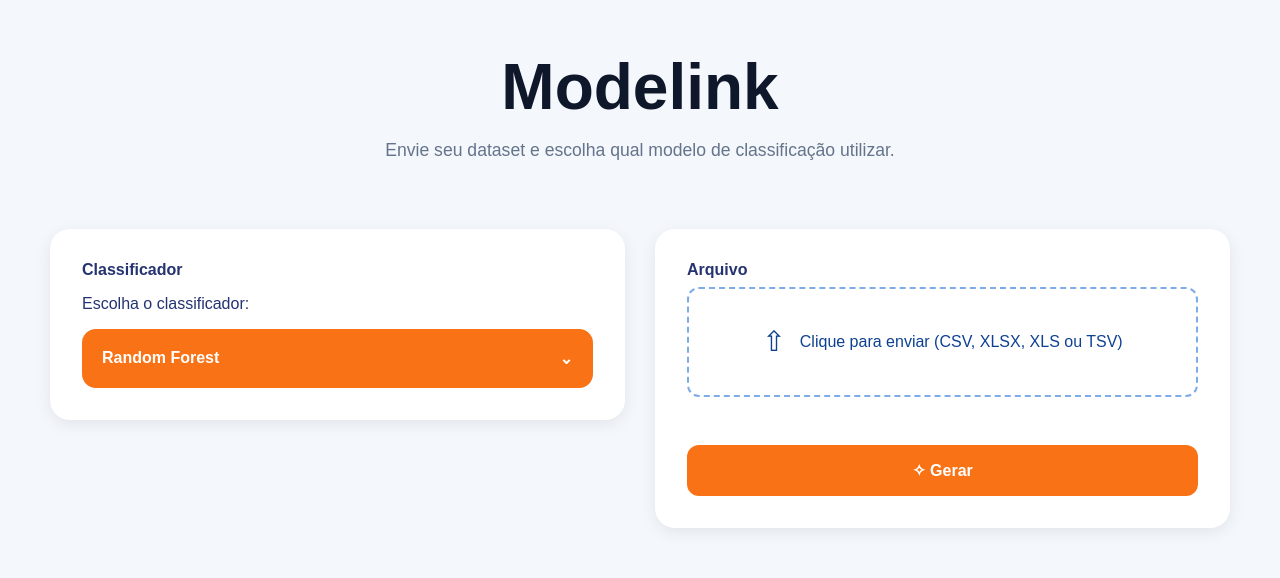
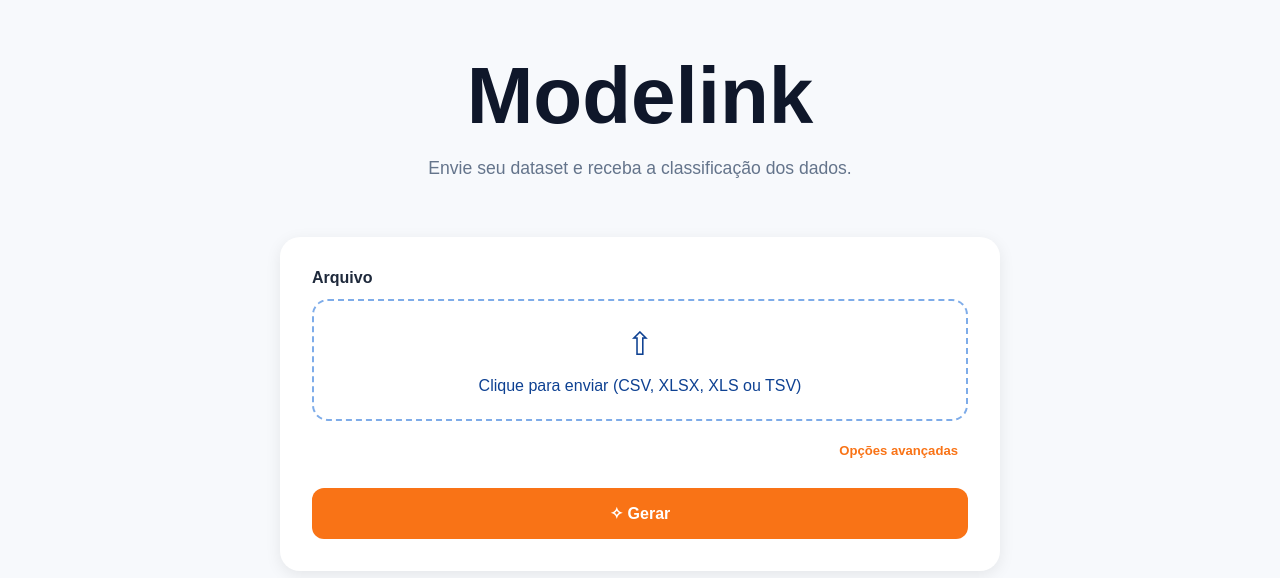
Before and after one commit to KevinLuisLima/modelink, a React (Vite) app in the folder frontend/: page / in a window 1280 px wide. Shown: the top 578 px of the page. Built offline with nearby package versions, Linux system fonts and the light colour scheme.

Commit message:
adicionando botões de opções avançadas e página simples de resultados.

```diff
--- a/frontend/src/pages/land/App.css
+++ b/frontend/src/pages/land/App.css
@@ -5,62 +5,159 @@
 body {
   margin: 0;
   font-family: Arial, Helvetica, sans-serif;
-  background: #ffffff;
+  background: #f4f7fb;
   color: #253371;
-}
-
-.page {
-  min-height: 100vh;
-  padding: 20px;
 }
 
 .landing-page {
   width: 100%;
   min-height: 100vh;
-  background: #f4f7fb;
-  padding: 50px;
+
+  padding: 50px 20px;
+
+  display: flex;
+  flex-direction: column;
+  align-items: center;
 }
 
 .hero-section {
   width: 100%;
-  display: flex;
-  flex-direction: column;
-  align-items: center;
   text-align: center;
-  margin-bottom: 50px;
+
+  margin-bottom: 40px;
 }
 
 .hero-section h1 {
-  font-size: 4rem;
   margin: 0;
+
+  font-size: clamp(3rem, 7vw, 5rem);
+
   color: #0f172a;
-}
-
-.hero-section h2 {
-  font-size: 2rem;
-  margin-top: 10px;
-  color: #334155;
 }
 
 .hero-section p {
   margin-top: 16px;
+
   font-size: 1.1rem;
+
   color: #64748b;
 }
 
 .content-section {
   width: 100%;
-  display: grid;
-  grid-template-columns: 1fr 1fr;
-  gap: 30px;
-  align-items: start;
+
+  display: flex;
+  justify-content: center;
+}
+
+.single-card .upload-card {
+  width: 100%;
+  max-width: 720px;
 }
 
 .upload-card {
   background: white;
+
   padding: 32px;
+
   border-radius: 20px;
-  box-shadow: 0 4px 16px rgba(0,0,0,0.08);
+
+  box-shadow: 0 4px 16px rgba(0, 0, 0, 0.08);
+}
+
+.label {
+  display: block;
+
+  margin-bottom: 12px;
+
+  font-size: 1rem;
+  font-weight: 700;
+
+  color: #1e293b;
+}
+
+.upload-area {
+  width: 100%;
+  min-height: 120px;
+
+  border: 2px dashed #7eace9;
+  border-radius: 16px;
+
+  background: #ffffff;
+
+  display: flex;
+  flex-direction: column;
+  align-items: center;
+  justify-content: center;
+
+  gap: 14px;
+
+  padding: 24px;
+
+  cursor: pointer;
+
+  transition: 0.2s;
+
+  text-align: center;
+
+  color: #0e4192;
+}
+
+.upload-area:hover {
+  border-color: #f97316;
+}
+
+.upload-area input {
+  display: none;
+}
+
+.upload-icon {
+  font-size: 2rem;
+}
+
+.advanced-button {
+  margin-top: 16px;
+  margin-left: auto;
+
+  display: flex;
+
+  border: none;
+
+  background: transparent;
+
+  color: #f97316;
+
+  padding: 6px 10px;
+
+  border-radius: 8px;
+
+  font-size: 0.82rem;
+  font-weight: 700;
+
+  cursor: pointer;
+
+  transition: 0.2s;
+}
+
+.advanced-button:hover {
+  background: #fff7ed;
+}
+
+.advanced-button:hover {
+  background: #fff7ed;
+}
+
+.advanced-box {
+  margin-top: 24px;
+}
+
+.classifier-title {
+  margin: 0 0 14px 0;
+
+  font-size: 1.1rem;
+  font-weight: 700;
+
+  color: #1e293b;
 }
 
 .custom-select {
@@ -70,38 +167,63 @@
 
 .custom-select-button {
   width: 100%;
+
   padding: 18px;
+
   border-radius: 14px;
+
   border: 2px solid #f97316;
+
   background: #f97316;
   color: white;
+
   font-size: 1rem;
   font-weight: 700;
+
   cursor: pointer;
 
   display: flex;
   justify-content: space-between;
   align-items: center;
+
+  transition: 0.2s;
+}
+
+.custom-select-button:hover {
+  background: #ea580c;
 }
 
 .custom-select-list {
   position: absolute;
+
   width: 100%;
+
   margin-top: 8px;
   padding: 8px;
+
   list-style: none;
+
   background: white;
+
   border-radius: 14px;
+
   box-shadow: 0 8px 20px rgba(15, 23, 42, 0.15);
+
   z-index: 10;
 }
 
 .custom-select-item {
   padding: 14px 16px;
+
   border-radius: 10px;
+
   color: #0f172a;
+
   font-weight: 600;
+
   cursor: pointer;
+
+  transition: 0.2s;
 }
 
 .custom-select-item:hover {
@@ -117,7 +239,6 @@
   border: none;
 
   background: #f97316;
-
   color: white;
 
   padding: 16px;
@@ -136,13 +257,28 @@
   background: #ea580c;
 }
 
-@media (max-width: 1000px) {
+.generate-button:disabled {
+  opacity: 0.7;
+  cursor: not-allowed;
+}
 
-  .content-section {
-    grid-template-columns: 1fr;
+.message {
+  margin-top: 16px;
+
+  text-align: center;
+
+  font-weight: 600;
+
+  color: #dc2626;
+}
+
+@media (max-width: 768px) {
+
+  .landing-page {
+    padding: 24px;
   }
 
-  .landing-page {
+  .upload-card {
     padding: 24px;
   }
 
@@ -150,140 +286,7 @@
     font-size: 3rem;
   }
 
-  .hero-section h2 {
-    font-size: 1.5rem;
+  .hero-section p {
+    font-size: 1rem;
   }
 }
-
-.hero {
-  max-width: 950px;
-  margin: 0 auto 60px;
-  text-align: center;
-}
-
-.hero h1 {
-  margin: 0;
-  font-size: clamp(2.2rem, 6vw, 4rem);
-  line-height: 1.1;
-  font-weight: 800;
-}
-
-.hero p {
-  max-width: 700px;
-  margin: 16px auto 0;
-  font-size: clamp(1rem, 2vw, 1.25rem);
-  line-height: 1.5;
-  color: #7a7a7b;
-}
-
-.card {
-  width: 100%;
-  max-width: 1120px;
-  margin: 0 auto;
-  padding: 32px;
-  border: 1px solid #dce3ee;
-  border-radius: 16px;
-  box-shadow: 0 2px 8px rgba(15, 23, 42, 0.12);
-}
-
-.label {
-  display: block;
-  margin-bottom: 8px;
-  font-weight: 700;
-  font-size: 1rem;
-}
-
-.upload-area {
-  height: 110px;
-  border: 2px dashed #7eace9;
-  border-radius: 12px;
-  background: #ffffff;
-  display: flex;
-  align-items: center;
-  justify-content: center;
-  gap: 14px;
-  color: #0e4192;
-  cursor: pointer;
-  margin-bottom: 24px;
-  text-align: center;
-  padding: 20px;
-}
-
-.upload-area input {
-  display: none;
-}
-
-.upload-icon {
-  font-size: 28px;
-}
-
-.form-grid {
-  display: grid;
-  grid-template-columns: 1fr 1fr;
-  gap: 20px;
-}
-
-
-.input,
-.textarea {
-  width: 100%;
-  border: 1px solid #04275f;
-  border-radius: 10px;
-  padding: 14px;
-  font-size: 1rem;
-  font-family:monospace;
-  color: #273245;
-  box-shadow: 0 2px 6px rgba(15, 23, 42, 0.1);
-}
-
-.textarea {
-  min-height: 98px;
-  resize: vertical;
-}
-
-small {
-  display: block;
-  margin-top: 8px;
-  color: #7a7a7b;
-}
-
-.button {
-  width: 100%;
-  margin-top: 24px;
-  padding: 14px;
-  border: none;
-  border-radius: 9px;
-  background: #e48f16;
-  color: white;
-  font-size: 1rem;
-  font-weight: 700;
-  cursor: pointer;
-}
-
-.button:hover {
-  background: #a87103;
-}
-
-@media (max-width: 768px) {
-  .page {
-    padding: 16px;
-  }
-
-  .hero {
-    margin-bottom: 32px;
-  }
-
-  .card {
-    padding: 20px;
-  }
-
-  .form-grid {
-    grid-template-columns: 1fr;
-  }
-
-  .upload-area {
-    height: auto;
-    min-height: 100px;
-    flex-direction: column;
-  }
-}
--- a/frontend/src/pages/land/App.jsx
+++ b/frontend/src/pages/land/App.jsx
@@ -4,11 +4,15 @@
 
 function App() {
   const navigate = useNavigate();
+
   const [arquivo, setArquivo] = useState(null);
   const [mensagem, setMensagem] = useState("");
   const [carregando, setCarregando] = useState(false);
-  const [classificador, setClassificador] = useState("randomforest")
+
+  const [classificador, setClassificador] = useState("decisiontree");
   const [menuAberto, setMenuAberto] = useState(false);
+  const [mostrarAvancado, setMostrarAvancado] = useState(false);
+
   const classificadores = [
     { value: "randomforest", label: "Random Forest" },
     { value: "svm", label: "SVM" },
@@ -24,6 +28,7 @@
 
     const formData = new FormData();
     formData.append("file", arquivo);
+    formData.append("classifier", classificador);
 
     try {
       setCarregando(true);
@@ -39,8 +44,6 @@
       }
 
       const data = await response.json();
-      console.log(data);
-
       navigate(`/workspace/${data.dataset_id}`);
     } catch (error) {
       console.error(error);
@@ -52,31 +55,62 @@
 
   return (
     <main className="landing-page">
-
       <section className="hero-section">
-
         <h1>Modelink</h1>
 
         <p>
-        Envie seu dataset e escolha qual modelo
-        de classificação utilizar.
+          Envie seu dataset e receba a classificação dos dados.
         </p>
-
       </section>
 
-    <section className="content-section">
-      <div className="upload-card classifier-card">
-        <label className="label">Classificador</label>
-        <p>
-          Escolha o classificador:
-        </p>
+      <section className="content-section single-card">
+        <div className="upload-card">
+          <label className="label">Arquivo</label>
+
+          <label className="upload-area">
+            <input
+              type="file"
+              accept=".csv,.xlsx,.xls,.tsv"
+              onChange={(e) => setArquivo(e.target.files[0])}
+            />
+
+            <span className="upload-icon">⇧</span>
+
+            <span>
+              {arquivo
+                ? arquivo.name
+                : "Clique para enviar (CSV, XLSX, XLS ou TSV)"}
+            </span>
+          </label>
+
+          <button
+            type="button"
+            className="advanced-button"
+            onClick={() => setMostrarAvancado(!mostrarAvancado)}
+          >
+            {mostrarAvancado
+              ? "Ocultar opções avançadas"
+              : "Opções avançadas"}
+          </button>
+
+          {mostrarAvancado && (
+            <div className="advanced-box">
+              <h3 className="classifier-title">
+                Escolha o classificador
+              </h3>
+
               <div className="custom-select">
                 <button
                   type="button"
                   className="custom-select-button"
                   onClick={() => setMenuAberto(!menuAberto)}
                 >
-            {classificadores.find((c) => c.value === classificador)?.label}
+                  {
+                    classificadores.find(
+                      (c) => c.value === classificador
+                    )?.label
+                  }
+
                   <span>⌄</span>
                 </button>
 
@@ -98,34 +132,7 @@
                 )}
               </div>
             </div>
-
-      <div className="upload-card">
-
-        <label className="label">
-          Arquivo
-        </label>
-
-        <label className="upload-area">
-
-          <input
-            type="file"
-            accept=".csv,.xlsx,.xls,.tsv"
-            onChange={(e) =>
-              setArquivo(e.target.files[0])
-            }
-          />
-
-          <span className="upload-icon">
-            ⇧
-          </span>
-
-          <span>
-            {arquivo
-              ? arquivo.name
-              : "Clique para enviar (CSV, XLSX, XLS ou TSV)"}
-          </span>
-
-        </label>
+          )}
 
           <button
             className="generate-button"
@@ -135,16 +142,9 @@
             ✧ {carregando ? "Gerando..." : "Gerar"}
           </button>
 
-        {mensagem && (
-          <p className="message">
-            {mensagem}
-          </p>
-        )}
-
+          {mensagem && <p className="message">{mensagem}</p>}
         </div>
-
       </section>
-
     </main>
   );
 }
--- /dev/null
+++ b/frontend/src/pages/results/ResultsPage.css
@@ -0,0 +1,73 @@
+.results-page {
+  min-height: 100vh;
+  background: #f4f7fb;
+  display: flex;
+  align-items: center;
+  justify-content: center;
+  padding: 24px;
+}
+
+.results-card {
+  width: 100%;
+  max-width: 720px;
+  background: white;
+  border-radius: 20px;
+  padding: 36px;
+  box-shadow: 0 4px 16px rgba(0, 0, 0, 0.08);
+  text-align: center;
+}
+
+.results-card h1 {
+  margin: 0;
+  color: #0f172a;
+  font-size: 2.4rem;
+}
+
+.results-card p {
+  color: #64748b;
+  margin: 16px 0 28px;
+}
+
+.logout-results-button {
+  position: absolute;
+
+  top: 20px;
+  right: 20px;
+
+  border: none;
+
+  background: #ef4444;
+  color: white;
+
+  padding: 10px 16px;
+
+  border-radius: 10px;
+
+  font-size: 0.9rem;
+  font-weight: 700;
+
+  cursor: pointer;
+
+  transition: 0.2s;
+}
+
+.logout-results-button:hover {
+  background: #dc2626;
+}
+
+.advanced-results-button {
+  margin-left: auto;
+  display: flex;
+  border: none;
+  background: transparent;
+  color: #f97316;
+  padding: 6px 10px;
+  border-radius: 8px;
+  font-size: 0.85rem;
+  font-weight: 700;
+  cursor: pointer;
+}
+
+.advanced-results-button:hover {
+  background: #fff7ed;
+}
--- /dev/null
+++ b/frontend/src/pages/results/ResultsPage.jsx
@@ -0,0 +1,38 @@
+import { useParams, useNavigate } from "react-router-dom";
+import "./ResultsPage.css";
+
+function ResultsPage() {
+  const { id } = useParams();
+  const navigate = useNavigate();
+
+  return (
+    <main className="results-page">
+      <section className="results-card">
+        <button
+            className="logout-results-button"
+            onClick={() => navigate("/")}
+        >
+            Sair
+        </button>
+        <h1>Classificação</h1>
+
+        <p>
+          O arquivo foi enviado e processado com sucesso.
+        </p>
+
+        <div className="result-box">
+
+        </div>
+
+        <button
+          className="advanced-results-button"
+          onClick={() => navigate(`/workspace/${id}/avancado`)}
+        >
+          Opções avançadas
+        </button>
+      </section>
+    </main>
+  );
+}
+
+export default ResultsPage;
--- a/frontend/src/styles/Table.css
+++ b/frontend/src/styles/Table.css
@@ -77,7 +77,7 @@
 
 .table-select:hover,
 .table-search:hover {
-  border-color: #f97316;
+  border-color: #f7954e;
 }
 
 @media (max-width: 900px) {
```
Also changed, not shown: frontend/src/components/Navbar.jsx (+9 -1 lines), frontend/src/main.jsx (+8 -8 lines), frontend/src/styles/Navbar.css (+34 -1 lines), 1 other file (tests, documents, lock files or other folders). Lines whose indentation alone changed are shown as unchanged.
